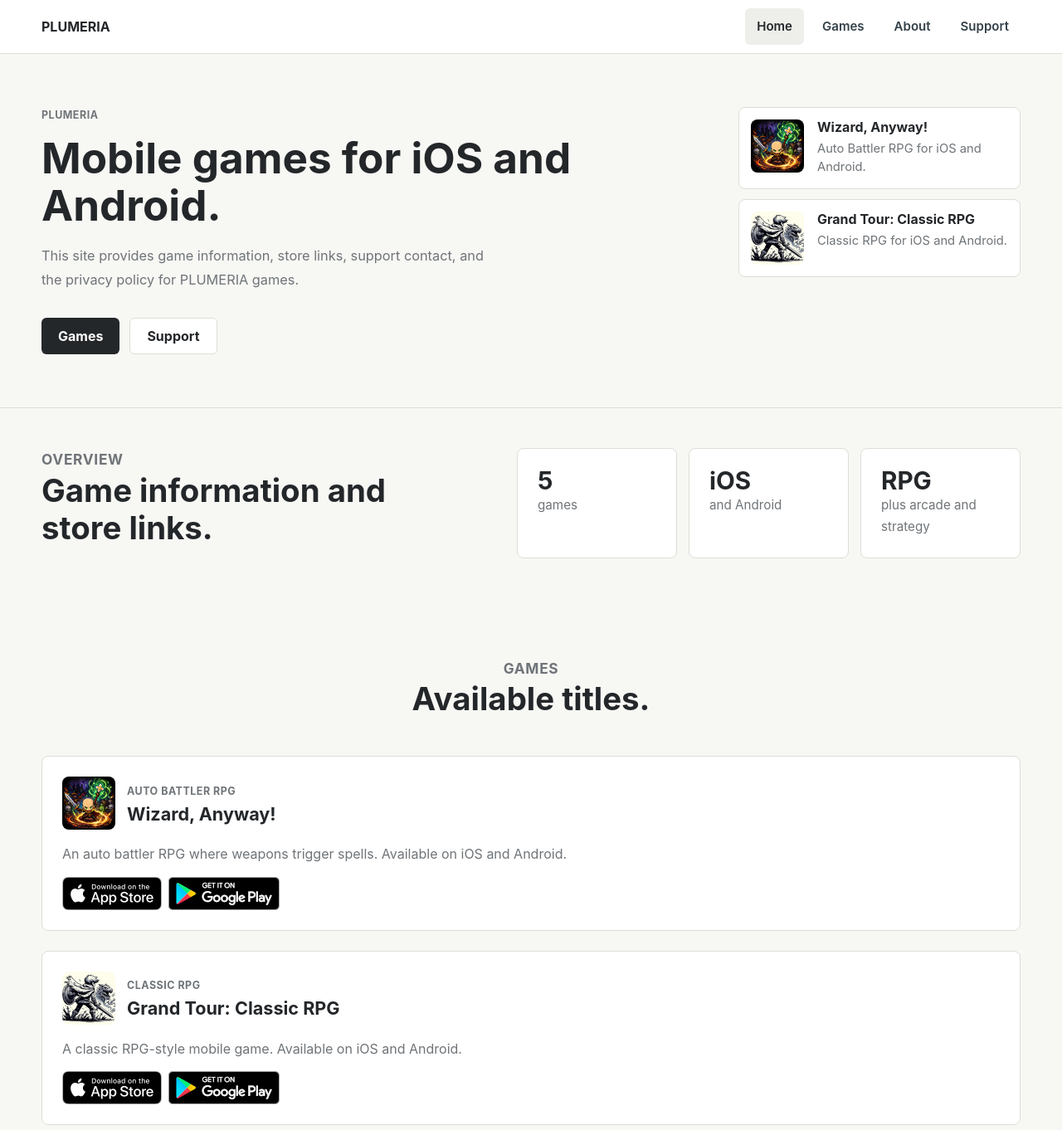
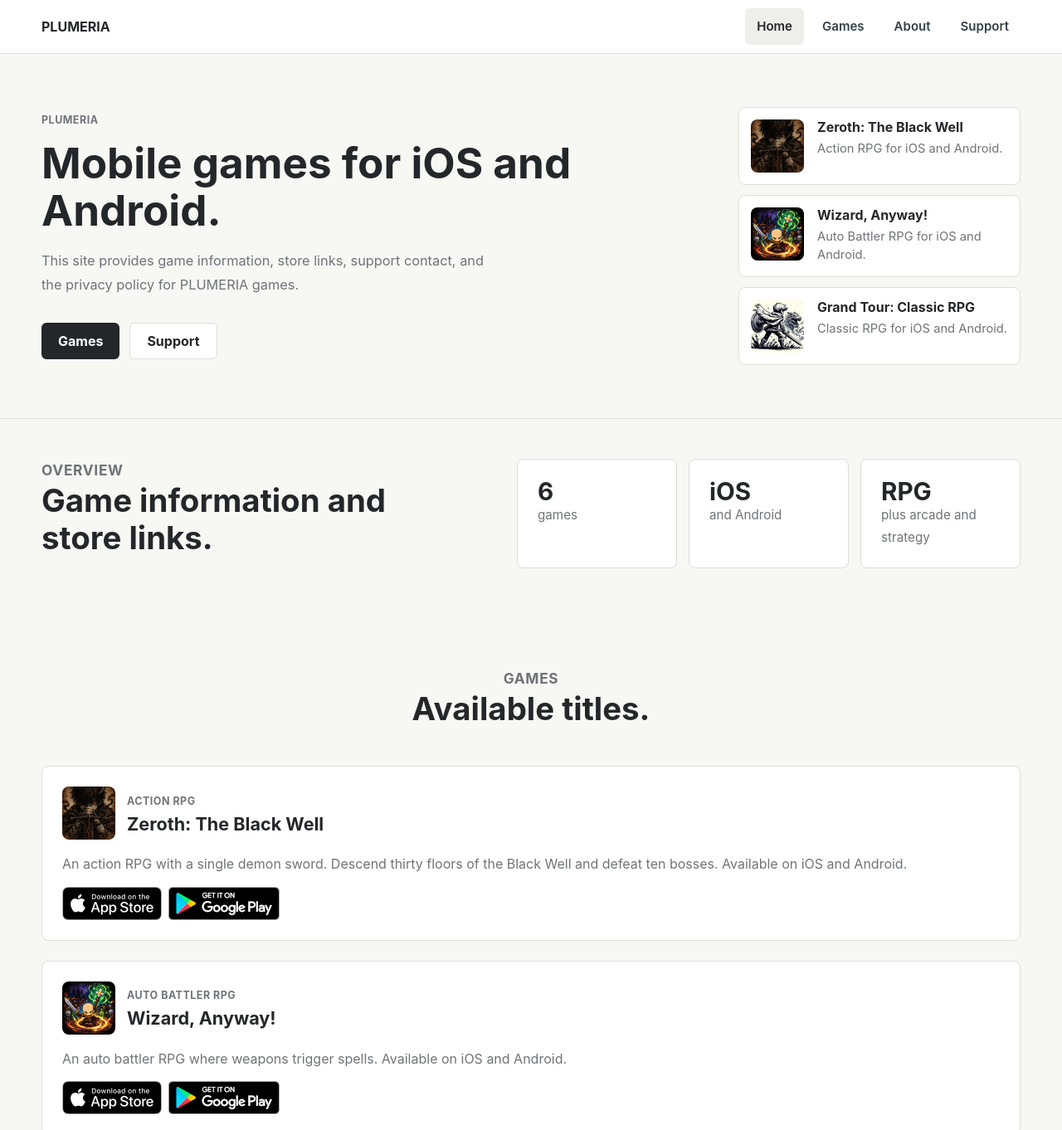
Before and after one commit to chamamotan/chamamotan.github.io, a plain HTML site: page index.html in a window 1280 px wide. Shown: the top 1362 px of the page at 83% size. Drawn offline with Linux system fonts and the light colour scheme.

Commit message:
Add Zeroth: The Black Well to the site
- Add the app icon and App Store / Google Play links (id6820033100,
  com.plumeriagames.zeroth).
- Home: list Zeroth first in the hero and in Available titles; 6 games.
- Games: add the Zeroth card at the top of the catalog (#zeroth).
- About: make Zeroth the latest release and put it in Selected titles.
- Support: link Zeroth in Quick Links.

Co-Authored-By: Claude Opus 5.5 <noreply@anthropic.com>

```diff
--- a/index.html
+++ b/index.html
@@ -40,6 +40,14 @@
 						</div>
 
 						<div class="hero-stage" aria-label="PLUMERIA games">
+							<article class="hero-card zeroth">
+								<img src="images/zeroth-icon.jpg" alt="Zeroth: The Black Well app icon" />
+								<div>
+									<h2>Zeroth: The Black Well</h2>
+									<p>Action RPG for iOS and Android.</p>
+								</div>
+							</article>
+
 							<article class="hero-card wizard">
 								<img src="images/wizard-anyway-icon.jpg" alt="Wizard, Anyway! app icon" />
 								<div>
@@ -67,7 +75,7 @@
 						</div>
 						<div class="stat-grid">
 							<div class="stat-card">
-								<strong>5</strong>
+								<strong>6</strong>
 								<span>games</span>
 							</div>
 							<div class="stat-card">
@@ -90,6 +98,29 @@
 						</div>
 
 						<div class="feature-grid">
+							<article class="feature-card">
+								<div class="feature-body">
+									<div class="game-heading">
+										<img class="game-icon" src="images/zeroth-icon.jpg" alt="Zeroth: The Black Well app icon" />
+										<div>
+											<p class="eyebrow">Action RPG</p>
+											<h3>Zeroth: The Black Well</h3>
+										</div>
+									</div>
+									<p>
+										An action RPG with a single demon sword. Descend thirty floors of the Black Well and defeat ten bosses. Available on iOS and Android.
+									</p>
+									<div class="store-row">
+										<a href="https://apps.apple.com/app/id6820033100" target="_blank" rel="noopener">
+											<img src="images/App_Store_Badge.png" alt="Download on the App Store" />
+										</a>
+										<a href="https://play.google.com/store/apps/details?id=com.plumeriagames.zeroth" target="_blank" rel="noopener">
+											<img src="images/google-play-badge.png" alt="Get it on Google Play" />
+										</a>
+									</div>
+								</div>
+							</article>
+
 							<article class="feature-card">
 								<div class="feature-body">
 									<div class="game-heading">
```
Also changed, not shown: aboutus.html (+6 -6 lines), games.html (+21 -0 lines), support.html (+4 -4 lines), images/zeroth-icon.jpg (added).
